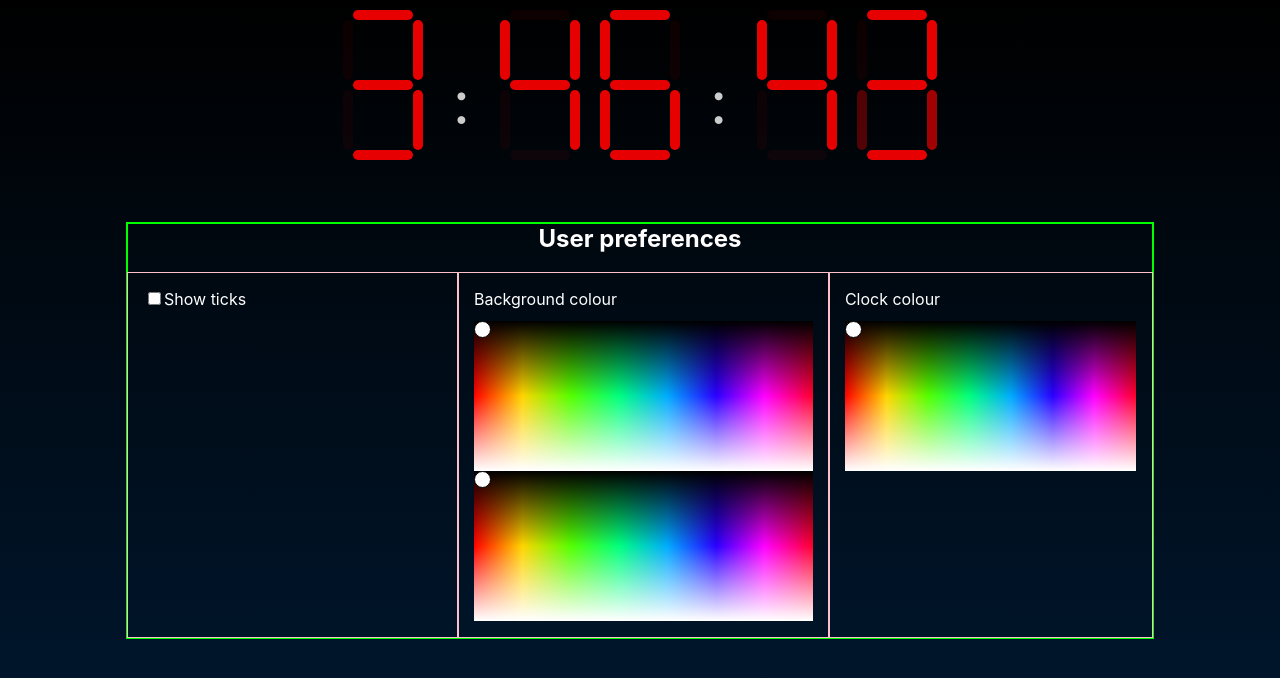
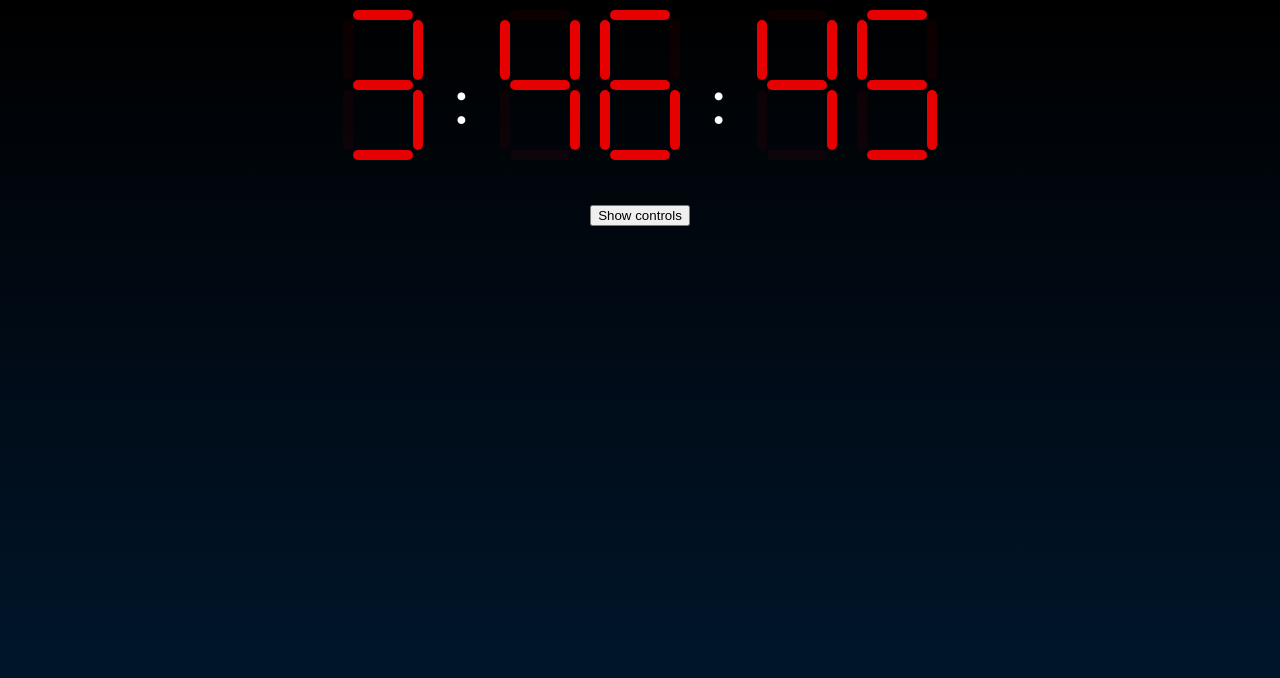
Before and after one commit to martin-banks/seven-segment-clock, a React (Create React App) app: page / in a window 1280 px wide. Shown: the top 678 px of the page. Built offline with nearby package versions, Linux system fonts and the light colour scheme.

Commit message:
adds button to toggle ui elements

```diff
--- a/src/App.js
+++ b/src/App.js
@@ -23,12 +23,14 @@ class App extends Component {
       background: {
         from: { h: 210, s: 0, l: 0 },
         to: { h: 210, s: 1, l: 0.1 },
-      }
+      },
+      showUI: false
     }
     this.counter = this.counter.bind(this)
     this.updateDate = this.updateDate.bind(this)
     this.updateColor = this.updateColor.bind(this)
     this.updateBackground = this.updateBackground.bind(this)
+    this.toggleUI = this.toggleUI.bind(this)
   }
 
   updateDate () {
@@ -68,6 +70,10 @@ class App extends Component {
         from: updateFrom
       }
     })
+  }
+
+  toggleUI () {
+    this.setState({ showUI: !this.state.showUI })
   }
 
   componentWillMount () {
@@ -123,10 +129,13 @@ class App extends Component {
                 </>)
             }
           </div>
-          <StylingUI
-            updateColor={ this.updateColor }
-            updateBackground={ this.updateBackground }
-          />
+          <button onClick={ this.toggleUI }>Show controls</button>
+          {
+            this.state.showUI && <StylingUI
+              updateColor={ this.updateColor }
+              updateBackground={ this.updateBackground }
+            />
+          }
         </div>
 
 
```
